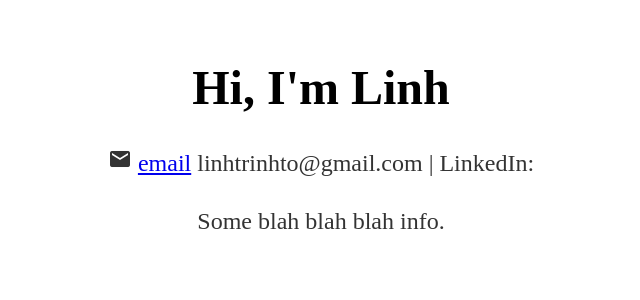
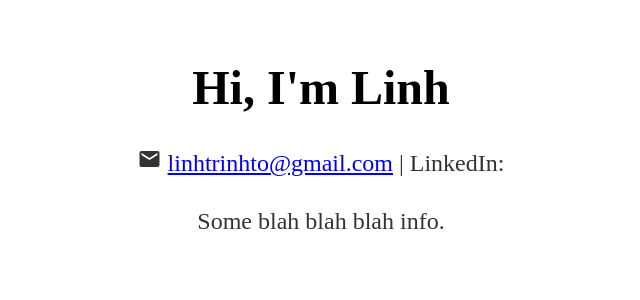
Before and after one commit to lttrinh/lttrinh.github.io, a Jekyll site: the page built from index.html, in a window 1280 px wide. Shown: the top 300 px of the page, without its empty margins (319-959 px from the left). Built offline with Jekyll 4.4.1, drawn with Linux system fonts in a browser that asks for light colours.

Commit message:
Update index.html

```diff
--- a/index.html
+++ b/index.html
@@ -6,9 +6,7 @@ title: Linh To Trinh
 
 <div class="header">
 	<h1>Hi, I'm Linh</h1>
-	<p><i class="material-icons">email</i> <a href="mailto:linhtrinhto@gmail.com">email</a>
-
-		linhtrinhto@gmail.com | LinkedIn: </p>
+	<p><i class="material-icons">email</i> <a href="mailto:linhtrinhto@gmail.com">linhtrinhto@gmail.com</a> | LinkedIn: </p>
 
 </div>
 
```
